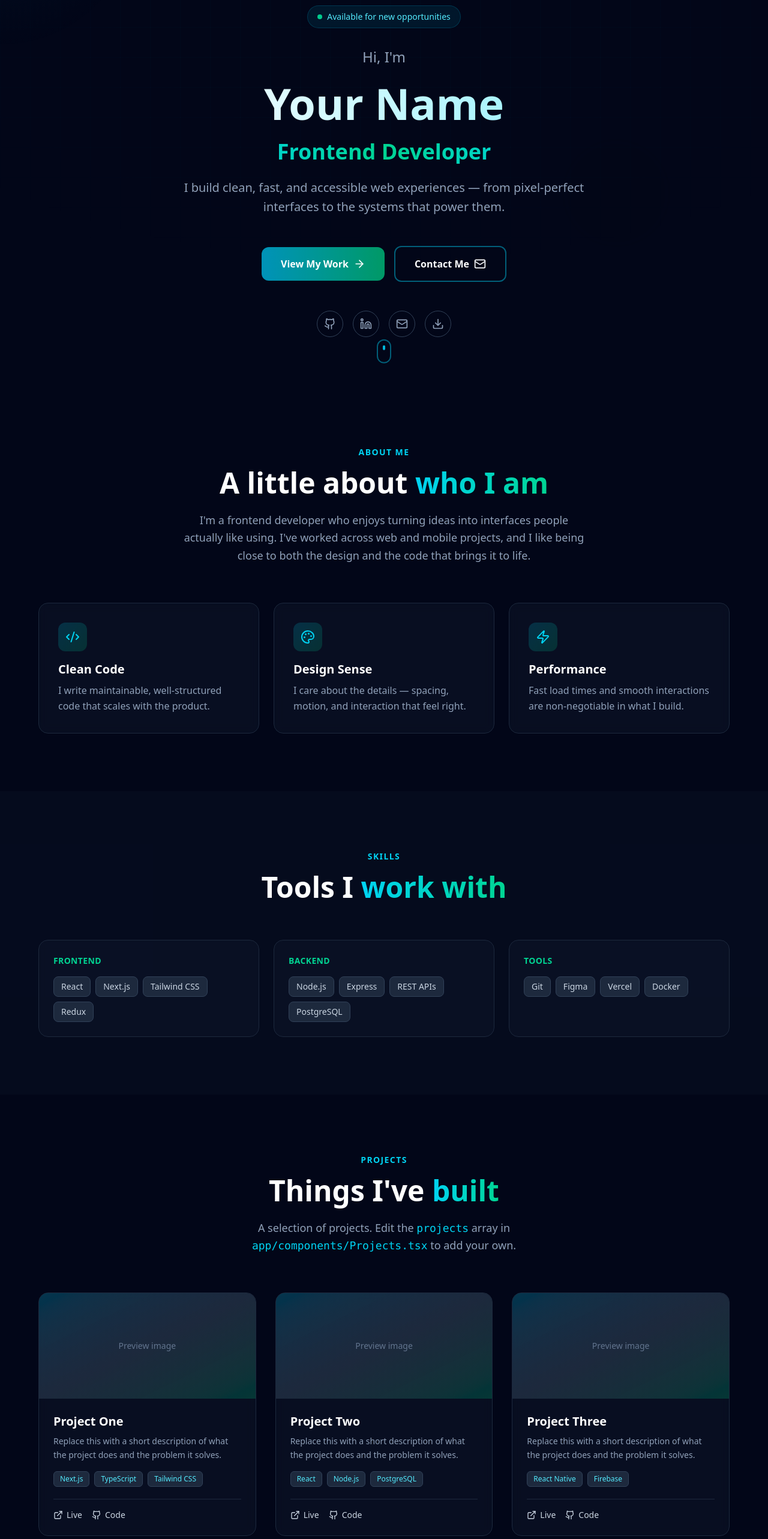
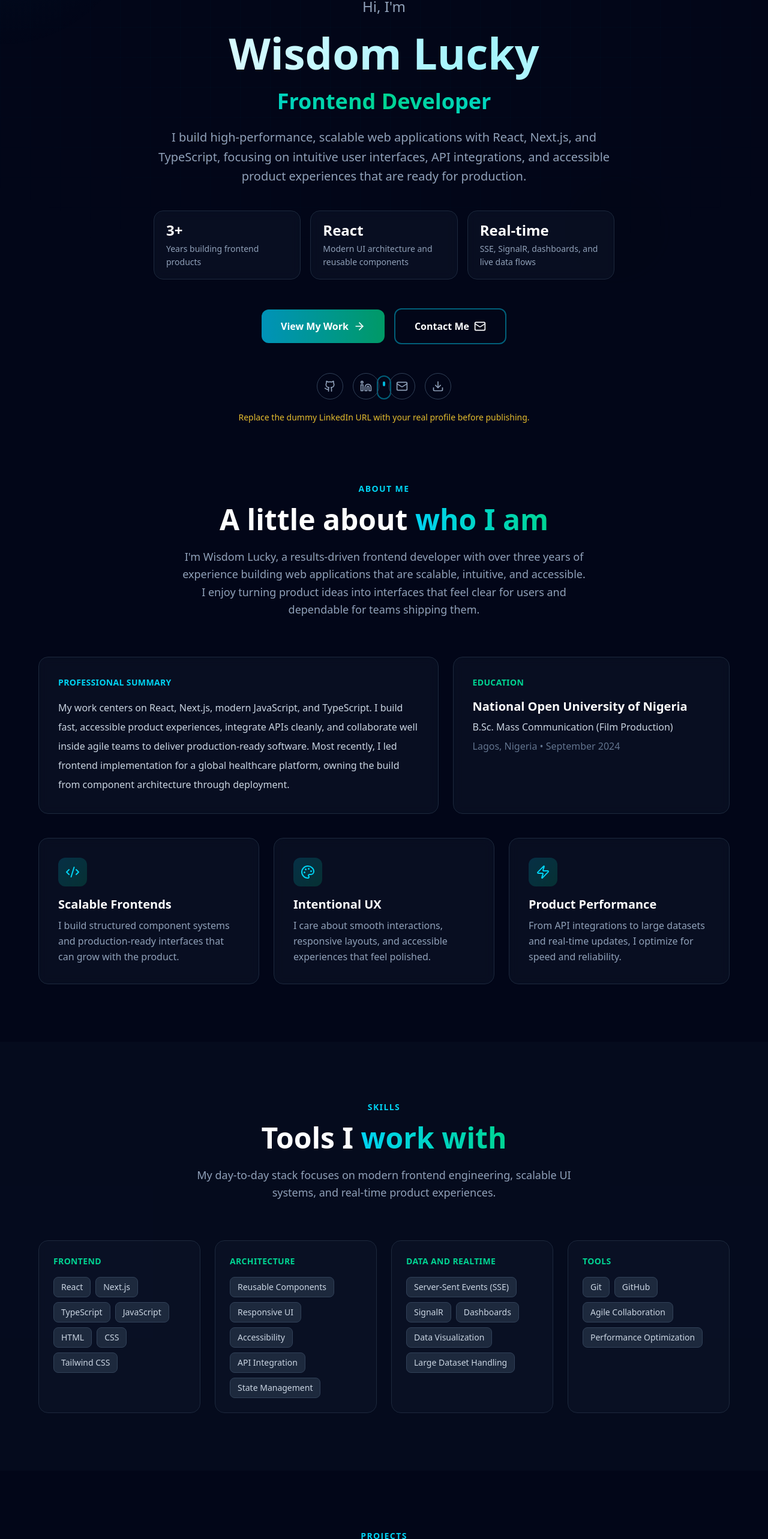
Before and after one commit to osagi3/my-portfolio, a Next.js app: page / in a window 1280 px wide. Shown: the part 155-2721 px from the top of the page at 60% size. Built offline with nearby package versions, Linux system fonts and the light colour scheme.

Commit message:
Initial commit

```diff
--- a/app/components/About.tsx
+++ b/app/components/About.tsx
@@ -8,18 +8,18 @@ import Reveal, { staggerContainer, staggerItem } from './Reveal';
 const highlights = [
   {
     icon: Code2,
-    title: 'Clean Code',
-    description: 'I write maintainable, well-structured code that scales with the product.',
+    title: 'Scalable Frontends',
+    description: 'I build structured component systems and production-ready interfaces that can grow with the product.',
   },
   {
     icon: Palette,
-    title: 'Design Sense',
-    description: 'I care about the details — spacing, motion, and interaction that feel right.',
+    title: 'Intentional UX',
+    description: 'I care about smooth interactions, responsive layouts, and accessible experiences that feel polished.',
   },
   {
     icon: Zap,
-    title: 'Performance',
-    description: 'Fast load times and smooth interactions are non-negotiable in what I build.',
+    title: 'Product Performance',
+    description: 'From API integrations to large datasets and real-time updates, I optimize for speed and reliability.',
   },
 ];
 
@@ -38,11 +38,35 @@ export default function About() {
             </span>
           </h2>
           <p className="text-lg text-slate-400 max-w-2xl mx-auto leading-relaxed">
-            {/* TODO: replace with your real bio */}
-            I&apos;m a frontend developer who enjoys turning ideas into interfaces people
-            actually like using. I&apos;ve worked across web and mobile projects, and I like
-            being close to both the design and the code that brings it to life.
+            I&apos;m Wisdom Lucky, a results-driven frontend developer with over three years
+            of experience building web applications that are scalable, intuitive, and
+            accessible. I enjoy turning product ideas into interfaces that feel clear for
+            users and dependable for teams shipping them.
           </p>
+        </Reveal>
+
+        <Reveal className="grid grid-cols-1 lg:grid-cols-[1.3fr_0.9fr] gap-6 mb-10">
+          <div className="rounded-2xl border border-slate-800 bg-slate-900/50 p-8 backdrop-blur-sm">
+            <p className="text-sm font-semibold text-cyan-400 uppercase tracking-wide mb-4">
+              Professional Summary
+            </p>
+            <p className="text-slate-300 leading-8">
+              My work centers on React, Next.js, modern JavaScript, and TypeScript. I build
+              fast, accessible product experiences, integrate APIs cleanly, and collaborate
+              well inside agile teams to deliver production-ready software. Most recently, I
+              led frontend implementation for a global healthcare platform, owning the build
+              from component architecture through deployment.
+            </p>
+          </div>
+
+          <div className="rounded-2xl border border-slate-800 bg-slate-900/50 p-8 backdrop-blur-sm">
+            <p className="text-sm font-semibold text-emerald-400 uppercase tracking-wide mb-4">
+              Education
+            </p>
+            <h3 className="text-xl font-semibold text-white mb-2">National Open University of Nigeria</h3>
+            <p className="text-slate-300">B.Sc. Mass Communication (Film Production)</p>
+            <p className="text-slate-500 mt-2">Lagos, Nigeria • September 2024</p>
+          </div>
         </Reveal>
 
         <motion.div
--- a/app/components/Contact.tsx
+++ b/app/components/Contact.tsx
@@ -2,15 +2,16 @@
 
 import React from 'react';
 import { motion } from 'framer-motion';
-import { Mail, Github, Linkedin, MessageCircle } from 'lucide-react';
+import { Mail, Github, MapPin, GraduationCap, Linkedin, MessageCircle } from 'lucide-react';
 import Reveal, { staggerContainer, staggerItem } from './Reveal';
 
-// TODO: replace with your real WhatsApp number (country code, no spaces or symbols)
 const contactLinks = [
-  { icon: Mail, label: 'Email', value: 'you@example.com', href: 'mailto:you@example.com' },
-  { icon: Github, label: 'GitHub', value: '@your-username', href: 'https://github.com/your-username' },
-  { icon: Linkedin, label: 'LinkedIn', value: '/in/your-username', href: 'https://linkedin.com/in/your-username' },
-  { icon: MessageCircle, label: 'WhatsApp', value: '+1 234 567 890', href: 'https://wa.me/1234567890' },
+  { icon: Mail, label: 'Email', value: 'Losagie555@gmail.com', href: 'mailto:Losagie555@gmail.com' },
+  { icon: Github, label: 'GitHub', value: 'github.com/osagi3', href: 'https://github.com/osagi3' },
+  { icon: Linkedin, label: 'LinkedIn', value: 'linkedin.com/in/your-linkedin-handle', href: 'https://linkedin.com/in/your-linkedin-handle' },
+  { icon: MessageCircle, label: 'WhatsApp', value: '+2340000000000', href: 'https://wa.me/2340000000000' },
+  { icon: MapPin, label: 'Location', value: 'Lagos, Nigeria', href: '#' },
+  { icon: GraduationCap, label: 'Education', value: 'B.Sc. Mass Communication', href: '#' },
 ];
 
 export default function Contact() {
@@ -28,12 +29,13 @@ export default function Contact() {
             </span>
           </h2>
           <p className="text-lg text-slate-400 mb-12 max-w-xl mx-auto leading-relaxed">
-            I&apos;m open to new roles and freelance projects. Feel free to reach out — I usually
-            reply within a day or two.
+            I&apos;m open to frontend roles, contract work, and product collaborations. If you
+            need someone who can turn product requirements into clean, scalable interfaces,
+            let&apos;s talk.
           </p>
 
           <motion.a
-            href="mailto:you@example.com"
+            href="mailto:Losagie555@gmail.com"
             whileHover={{ scale: 1.05 }}
             whileTap={{ scale: 0.97 }}
             className="inline-flex items-center gap-2 px-8 py-4 bg-linear-to-r from-cyan-600 to-emerald-600 rounded-xl font-semibold hover:shadow-2xl hover:shadow-cyan-500/50 transition-shadow mb-12"
@@ -44,13 +46,25 @@ export default function Contact() {
         </Reveal>
 
         <motion.div
-          className="grid grid-cols-2 sm:grid-cols-4 gap-4"
+          className="grid grid-cols-2 sm:grid-cols-3 gap-4"
           variants={staggerContainer}
           initial="hidden"
           whileInView="visible"
           viewport={{ once: true, amount: 0.3 }}
         >
           {contactLinks.map(({ icon: Icon, label, value, href }) => (
+            href === '#' ? (
+              <motion.div
+                key={label}
+                variants={staggerItem}
+                whileHover={{ y: -4 }}
+                className="group flex flex-col items-center gap-2 p-4 rounded-xl border border-slate-800 bg-slate-900/40 transition-colors"
+              >
+                <Icon className="w-5 h-5 text-slate-400 group-hover:text-cyan-400 transition-colors" />
+                <span className="text-xs text-slate-500">{label}</span>
+                <span className="text-sm text-slate-300 truncate max-w-full">{value}</span>
+              </motion.div>
+            ) : (
               <motion.a
                 key={label}
                 href={href}
@@ -64,8 +78,14 @@ export default function Contact() {
                 <span className="text-xs text-slate-500">{label}</span>
                 <span className="text-sm text-slate-300 truncate max-w-full">{value}</span>
               </motion.a>
+            )
           ))}
         </motion.div>
+
+        <Reveal y={12} className="mt-8 rounded-2xl border border-amber-500/20 bg-amber-500/5 px-5 py-4 text-sm text-amber-200">
+          Dummy LinkedIn and WhatsApp placeholders have been added here. Replace them with
+          your real contact links when ready.
+        </Reveal>
       </div>
     </section>
   );
--- a/app/components/Footer.tsx
+++ b/app/components/Footer.tsx
@@ -8,10 +8,10 @@ export default function Footer() {
     <footer className="relative py-8 px-6 border-t border-slate-800">
       <Reveal y={12} className="max-w-6xl mx-auto flex flex-col sm:flex-row items-center justify-between gap-4">
         <p className="text-sm text-slate-500">
-          © {new Date().getFullYear()} Your Name. All rights reserved.
+          © {new Date().getFullYear()} Wisdom Lucky. All rights reserved.
         </p>
         <p className="text-sm text-slate-600">
-          Built with Next.js &amp; Tailwind CSS
+          Built with Next.js, Tailwind CSS, and Framer Motion
         </p>
       </Reveal>
     </footer>
--- a/app/components/Hero.tsx
+++ b/app/components/Hero.tsx
@@ -2,7 +2,7 @@
 
 import React from 'react';
 import { motion, type Variants } from 'framer-motion';
-import { ArrowRight, Github, Linkedin, Mail, Download } from 'lucide-react';
+import { ArrowRight, Github, Mail, Download, Linkedin } from 'lucide-react';
 
 interface HeroProps {
   scrollToSection: (id: string) => void;
@@ -21,6 +21,13 @@ const item: Variants = {
 };
 
 export default function Hero({ scrollToSection }: HeroProps) {
+  const links = [
+    { icon: Github, href: 'https://github.com/osagi3', label: 'GitHub' },
+    { icon: Linkedin, href: 'https://linkedin.com/in/your-linkedin-handle', label: 'LinkedIn' },
+    { icon: Mail, href: 'mailto:Losagie555@gmail.com', label: 'Email' },
+    { icon: Download, href: '/resume.pdf', label: 'Resume' },
+  ];
+
   return (
     <section id="home" className="relative min-h-screen flex items-center justify-center px-6 pt-20">
       {/* Floating elements */}
@@ -47,7 +54,7 @@ export default function Hero({ scrollToSection }: HeroProps) {
           className="inline-flex items-center space-x-2 px-4 py-2 bg-cyan-500/10 border border-cyan-500/20 rounded-full mb-8 backdrop-blur-sm"
         >
           <span className="w-2 h-2 rounded-full bg-emerald-400 animate-pulse" />
-          <span className="text-sm text-cyan-300">Available for new opportunities</span>
+          <span className="text-sm text-cyan-300">Open to frontend roles and product collaborations</span>
         </motion.div>
 
         {/* Main heading */}
@@ -59,7 +66,7 @@ export default function Hero({ scrollToSection }: HeroProps) {
             variants={item}
             className="block bg-linear-to-r from-white via-cyan-200 to-white bg-clip-text text-transparent animate-gradient"
           >
-            Your Name
+            Wisdom Lucky
           </motion.span>
           <motion.span
             variants={item}
@@ -69,10 +76,30 @@ export default function Hero({ scrollToSection }: HeroProps) {
           </motion.span>
         </h1>
 
-        <motion.p variants={item} className="text-lg md:text-xl text-slate-400 mb-12 max-w-2xl mx-auto leading-relaxed">
-          I build clean, fast, and accessible web experiences — from pixel-perfect
-          interfaces to the systems that power them.
+        <motion.p variants={item} className="text-lg md:text-xl text-slate-400 mb-10 max-w-3xl mx-auto leading-relaxed">
+          I build high-performance, scalable web applications with React, Next.js, and
+          TypeScript, focusing on intuitive user interfaces, API integrations, and
+          accessible product experiences that are ready for production.
         </motion.p>
+
+        <motion.div
+          variants={item}
+          className="grid grid-cols-1 sm:grid-cols-3 gap-4 mb-12 max-w-3xl mx-auto text-left"
+        >
+          {[
+            { value: '3+', label: 'Years building frontend products' },
+            { value: 'React', label: 'Modern UI architecture and reusable components' },
+            { value: 'Real-time', label: 'SSE, SignalR, dashboards, and live data flows' },
+          ].map((stat) => (
+            <div
+              key={stat.label}
+              className="rounded-2xl border border-slate-800 bg-slate-900/50 px-5 py-4 backdrop-blur-sm"
+            >
+              <p className="text-2xl font-bold text-white">{stat.value}</p>
+              <p className="mt-1 text-sm leading-relaxed text-slate-400">{stat.label}</p>
+            </div>
+          ))}
+        </motion.div>
 
         {/* CTA Buttons */}
         <motion.div variants={item} className="flex flex-col sm:flex-row gap-4 justify-center items-center mb-12">
@@ -98,12 +125,7 @@ export default function Hero({ scrollToSection }: HeroProps) {
 
         {/* Social links */}
         <motion.div variants={item} className="flex items-center justify-center gap-4">
-          {[
-            { icon: Github, href: 'https://github.com/your-username', label: 'GitHub' },
-            { icon: Linkedin, href: 'https://linkedin.com/in/your-username', label: 'LinkedIn' },
-            { icon: Mail, href: 'mailto:you@example.com', label: 'Email' },
-            { icon: Download, href: '/resume.pdf', label: 'Resume' },
-          ].map(({ icon: Icon, href, label }) => (
+          {links.map(({ icon: Icon, href, label }) => (
             <motion.a
               key={label}
               href={href}
@@ -118,6 +140,10 @@ export default function Hero({ scrollToSection }: HeroProps) {
             </motion.a>
           ))}
         </motion.div>
+
+        <motion.p variants={item} className="mt-5 text-sm text-amber-300/90">
+          Replace the dummy LinkedIn URL with your real profile before publishing.
+        </motion.p>
       </motion.div>
 
       {/* Scroll indicator */}
--- a/app/components/Navbar.tsx
+++ b/app/components/Navbar.tsx
@@ -41,14 +41,14 @@ export default function Navbar({ scrollToSection }: NavbarProps) {
             <div className="relative">
               <div className="absolute inset-0 bg-linear-to-br from-cyan-500 to-emerald-500 rounded-xl blur-sm group-hover:blur-md transition-all" />
               <div className="relative w-12 h-12 bg-linear-to-br from-cyan-600 to-emerald-600 rounded-xl flex items-center justify-center font-bold text-xl transform group-hover:scale-110 transition-transform">
-                YN
+                WL
               </div>
             </div>
             <div className="text-left">
               <div className="text-xl font-bold bg-linear-to-r from-cyan-400 to-emerald-400 bg-clip-text text-transparent">
-                Your Name
+                Wisdom Lucky
               </div>
-              <div className="text-xs text-slate-400 -mt-1">Frontend Developer</div>
+              <div className="text-xs text-slate-400 -mt-1">React and Next.js Developer</div>
             </div>
           </button>
 
--- a/app/components/Projects.tsx
+++ b/app/components/Projects.tsx
@@ -16,32 +16,36 @@ interface Project {
   liveUrl?: string;
   repoUrl?: string;
   image?: string;
+  note?: string;
 }
 
 const projects: Project[] = [
   {
-    title: 'Project One',
+    title: 'GHRI Healthcare Platform',
     description:
-      'Replace this with a short description of what the project does and the problem it solves.',
-    tags: ['Next.js', 'TypeScript', 'Tailwind CSS'],
-    liveUrl: '#',
-    repoUrl: '#',
+      'Built the complete frontend UI and core functionality for a global healthcare platform focused on improving healthcare access, consultations, and community engagement.',
+    tags: ['React', 'Next.js', 'Accessible UI', 'Component Architecture'],
+    liveUrl: 'https://example.com/ghri-demo',
+    repoUrl: 'https://github.com/osagi3/ghri-placeholder',
+    note: 'Dummy demo and code links added. Replace with the real GHRI URLs or remove them.',
   },
   {
-    title: 'Project Two',
+    title: 'AlphaStock Real-Time Investment Community',
     description:
-      'Replace this with a short description of what the project does and the problem it solves.',
-    tags: ['React', 'Node.js', 'PostgreSQL'],
-    liveUrl: '#',
-    repoUrl: '#',
+      'Developed a live investment community experience with real-time stock updates, multi-community chat, and monetization-focused flows for subscription products.',
+    tags: ['React', 'SSE', 'SignalR', 'Realtime UX'],
+    liveUrl: 'https://example.com/alphastock-demo',
+    repoUrl: 'https://github.com/osagi3/alphastock-placeholder',
+    note: 'Dummy demo and code links added. Replace with the real AlphaStock URLs or remove them.',
   },
   {
-    title: 'Project Three',
+    title: 'BioNafitha Healthcare E-Commerce Platform',
     description:
-      'Replace this with a short description of what the project does and the problem it solves.',
-    tags: ['React Native', 'Firebase'],
-    liveUrl: '#',
-    repoUrl: '#',
+      'Engineered an admin dashboard with inventory visibility, sales analytics, reusable data modules, and efficient state handling for high-volume product management.',
+    tags: ['Dashboard UI', 'Data Visualization', 'Payments', 'Performance'],
+    liveUrl: 'https://example.com/bionafitha-demo',
+    repoUrl: 'https://github.com/osagi3/bionafitha-placeholder',
+    note: 'Dummy demo and code links added. Replace with the real BioNafitha URLs or remove them.',
   },
 ];
 
@@ -60,8 +64,8 @@ export default function Projects() {
             </span>
           </h2>
           <p className="text-lg text-slate-400 max-w-2xl mx-auto">
-            A selection of projects. Edit the <code className="text-cyan-400">projects</code> array
-            in <code className="text-cyan-400">app/components/Projects.tsx</code> to add your own.
+            A selection of product work spanning healthcare, fintech, and commerce, with a
+            focus on real-world UX, frontend architecture, and performance.
           </p>
         </Reveal>
 
@@ -77,7 +81,7 @@ export default function Projects() {
               key={project.title}
               variants={staggerItem}
               whileHover={{ y: -6 }}
-              className="group flex flex-col rounded-2xl bg-slate-900/50 border border-slate-800 hover:border-cyan-500/50 backdrop-blur-sm overflow-hidden transition-colors"
+              className="group flex flex-col rounded-2xl bg-slate-900/50 border border-slate-800 hover:border-cyan-500/50 hover:shadow-xl hover:shadow-cyan-950/40 backdrop-blur-sm overflow-hidden transition-all"
             >
               {/* Preview */}
               <div className="relative h-44 overflow-hidden">
@@ -89,8 +93,10 @@ export default function Projects() {
                     className="w-full h-full object-cover group-hover:scale-105 transition-transform duration-500"
                   />
                 ) : (
-                  <div className="w-full h-full bg-linear-to-br from-cyan-600/30 via-slate-800 to-emerald-600/30 flex items-center justify-center">
-                    <span className="text-slate-500 text-sm">Preview image</span>
+                  <div className="w-full h-full bg-linear-to-br from-cyan-600/30 via-slate-900 to-emerald-600/30 flex items-end justify-start p-6">
+                    <span className="text-slate-200 text-sm font-medium rounded-full border border-white/10 bg-slate-950/60 px-3 py-1 backdrop-blur-sm">
+                      Case Study
+                    </span>
                   </div>
                 )}
               </div>
@@ -101,6 +107,12 @@ export default function Projects() {
                 <p className="text-slate-400 text-sm leading-relaxed mb-4 flex-1">
                   {project.description}
                 </p>
+
+                {project.note && (
+                  <p className="mb-4 rounded-xl border border-amber-500/20 bg-amber-500/5 px-3 py-2 text-xs leading-relaxed text-amber-200">
+                    {project.note}
+                  </p>
+                )}
 
                 <div className="flex flex-wrap gap-2 mb-5">
                   {project.tags.map((tag) => (
--- a/app/components/Skills.tsx
+++ b/app/components/Skills.tsx
@@ -4,19 +4,22 @@ import React from 'react';
 import { motion } from 'framer-motion';
 import Reveal, { staggerContainer, staggerItem } from './Reveal';
 
-// TODO: edit this list to match your actual stack
 const skillGroups = [
   {
     category: 'Frontend',
-    skills: ['React', 'Next.js', 'Tailwind CSS', 'Redux'],
+    skills: ['React', 'Next.js', 'TypeScript', 'JavaScript', 'HTML', 'CSS', 'Tailwind CSS'],
   },
   {
-    category: 'Backend',
-    skills: ['Node.js', 'Express', 'REST APIs', 'PostgreSQL'],
+    category: 'Architecture',
+    skills: ['Reusable Components', 'Responsive UI', 'Accessibility', 'API Integration', 'State Management'],
+  },
+  {
+    category: 'Data and Realtime',
+    skills: ['Server-Sent Events (SSE)', 'SignalR', 'Dashboards', 'Data Visualization', 'Large Dataset Handling'],
   },
   {
     category: 'Tools',
-    skills: ['Git', 'Figma', 'Vercel', 'Docker'],
+    skills: ['Git', 'GitHub', 'Agile Collaboration', 'Performance Optimization'],
   },
 ];
 
@@ -34,10 +37,14 @@ export default function Skills() {
               work with
             </span>
           </h2>
+          <p className="mt-6 text-lg text-slate-400 max-w-2xl mx-auto leading-relaxed">
+            My day-to-day stack focuses on modern frontend engineering, scalable UI systems,
+            and real-time product experiences.
+          </p>
         </Reveal>
 
         <motion.div
-          className="grid grid-cols-1 sm:grid-cols-2 lg:grid-cols-3 gap-6"
+          className="grid grid-cols-1 sm:grid-cols-2 xl:grid-cols-4 gap-6"
           variants={staggerContainer}
           initial="hidden"
           whileInView="visible"
--- a/app/layout.tsx
+++ b/app/layout.tsx
@@ -13,8 +13,8 @@ const geistMono = Geist_Mono({
 });
 
 export const metadata: Metadata = {
-  title: "Your Name — Frontend Developer",
-  description: "Portfolio of Your Name, a frontend developer building clean, fast, accessible web experiences.",
+  title: "Wisdom Lucky | Frontend Developer",
+  description: "Portfolio of Wisdom Lucky, a frontend developer building scalable, accessible web products with React, Next.js, and TypeScript.",
 };
 
 export default function RootLayout({
```
Also changed, not shown: 2 other files (tests, documents, lock files or other folders). Lines whose indentation alone changed are shown as unchanged.
